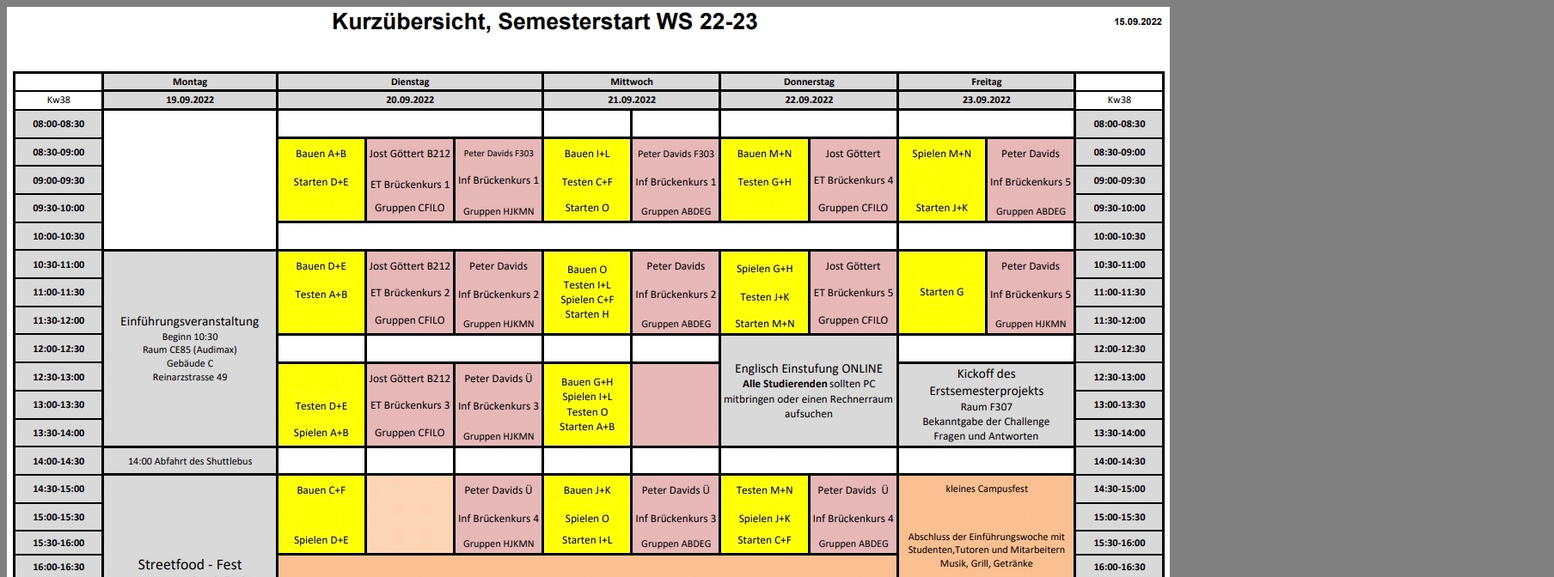
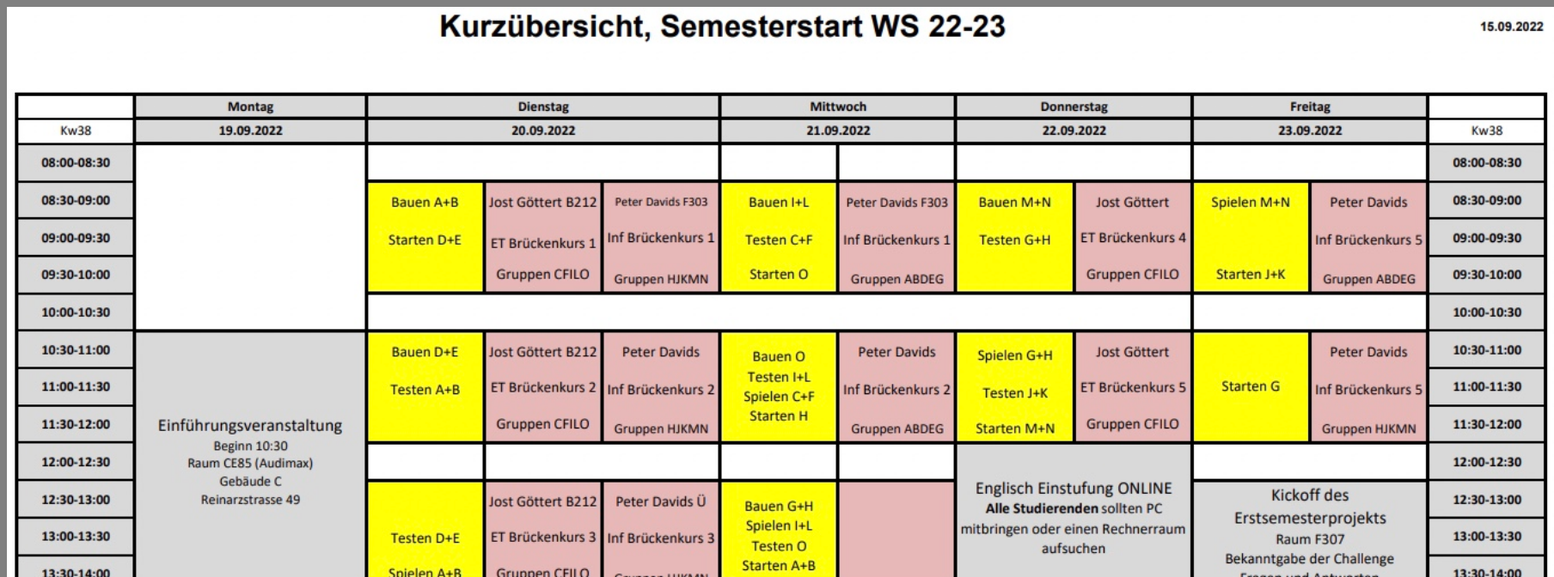
Before and after one commit to 7bng/7bng.github.io, a plain HTML site: page index.html in a window 1280 px wide. Shown: the top 672 px of the page at 86% size, 1808 px wide, since content can reach past the window. Drawn offline with Linux system fonts and the light colour scheme.

Commit message:
new index.html

```diff
--- a/index.html
+++ b/index.html
@@ -74,6 +74,11 @@
         .sidenav {padding-top: 0px;}
         .sidenav a {font-size: 18px;}
         }
+
+        .test1{
+        width: 1800px;
+
+        }
         </style>
 <body>
     <div id="mySidenav" class="sidenav">
@@ -84,7 +89,7 @@
     <a href="https://github.com/"target="_blank">Github</a>
     </div>
 
-    <img src="plan.jpeg" alt="">
+    <img class="test1" src="plan.jpeg" alt="">
 
 <span style="font-size:40px;cursor:pointer" onclick="openNav()">&#9776;</span>
 
```
